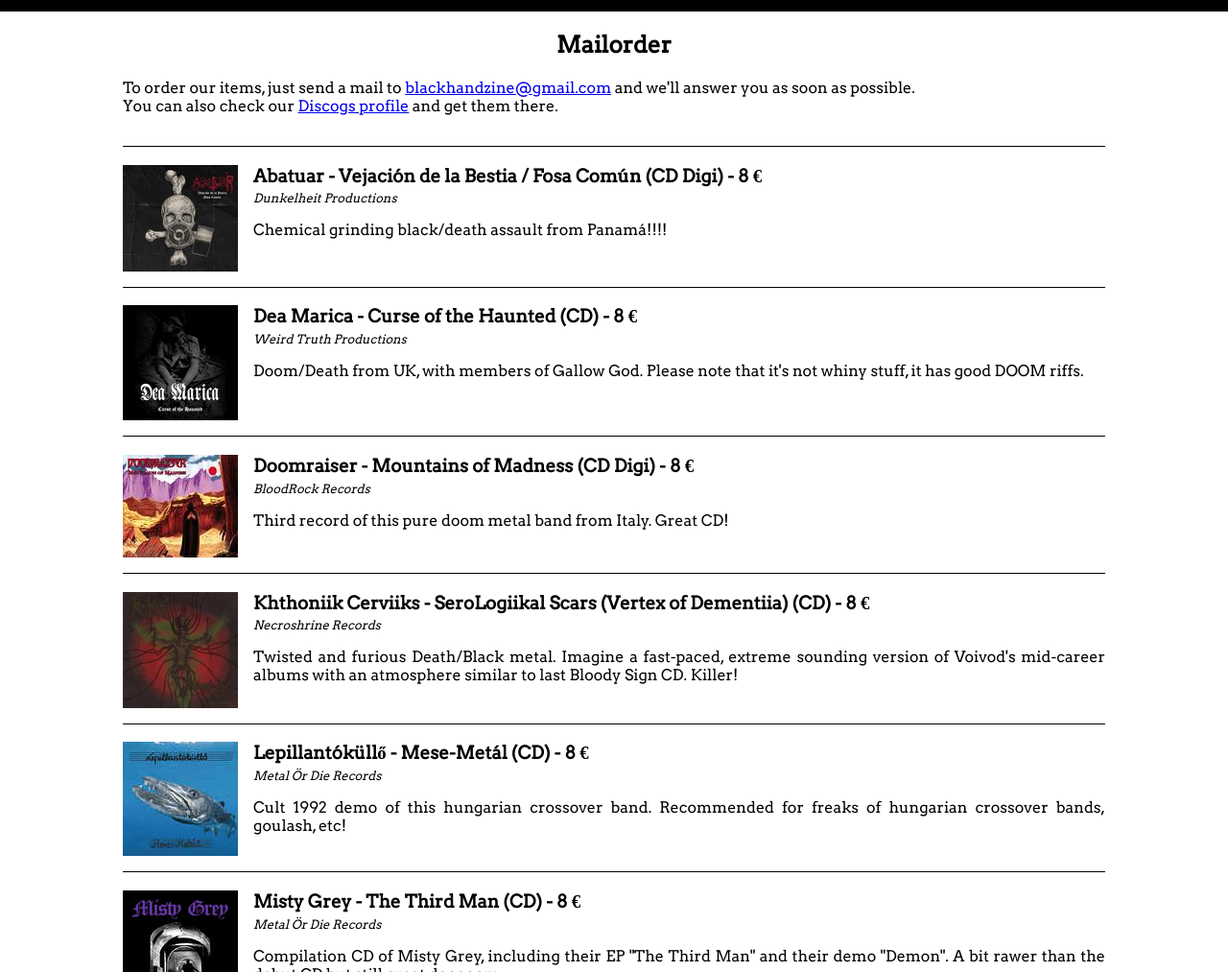
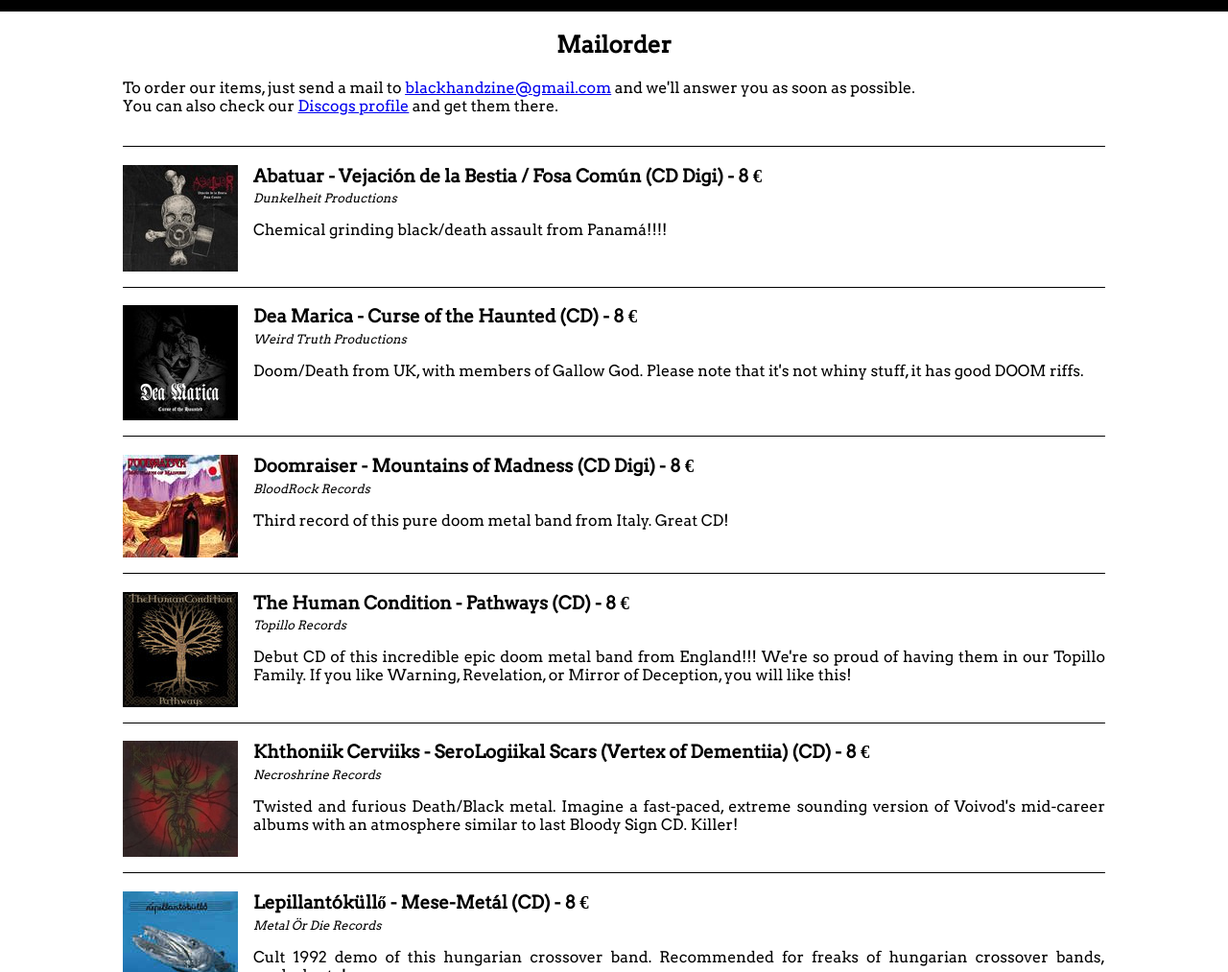
Before and after one commit to MiguelSR/Topillo-Records, a website: page mailorder.html in a window 1280 px wide. Shown: the part 87-1100 px from the top of the page at 96% size. Drawn offline with Linux system fonts and the light colour scheme.

Commit message:
New release in mailorder!

```diff
--- a/mailorder.html
+++ b/mailorder.html
@@ -51,6 +51,15 @@
             <h3>Doomraiser - Mountains of Madness (CD Digi) - 8 €</h3>
             <p class="label_info">BloodRock Records</p>
             <p>Third record of this pure doom metal band from Italy. Great CD!</p>
+            <div style="clear:both"></div>
+          </article>
+        </li>
+        <li>
+          <article>
+            <img src="img/pathways.jpg" alt="The Human Condition - Pathways">
+            <h3>The Human Condition - Pathways (CD) - 8 €</h3>
+            <p class="label_info">Topillo Records</p>
+            <p>Debut CD of this incredible epic doom metal band from England!!! We&#39;re so proud of having them in our Topillo Family. If you like Warning, Revelation, or Mirror of Deception, you will like this!</p>
             <div style="clear:both"></div>
           </article>
         </li>
```
Also changed, not shown: items.json (+8 -0 lines), img/pathways.jpg (added).
